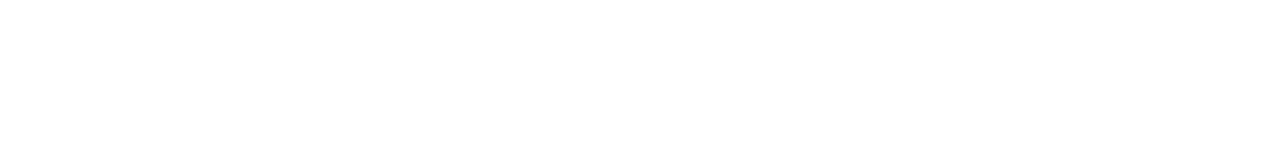
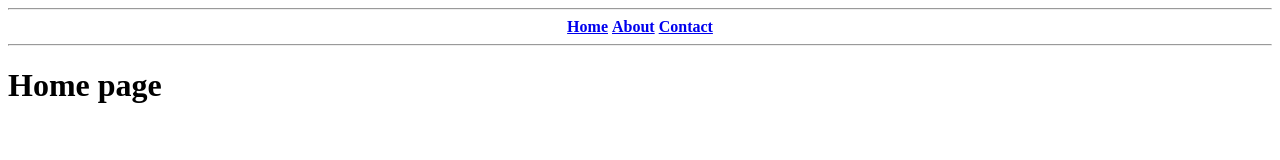
Before and after one commit to lochanathisumgit-code/Day-2-html_tags, a plain HTML site: page index.html in a window 1280 px wide. Drawn offline with Linux system fonts and the light colour scheme.

Commit message:
initial commit

```diff
--- a/index.html
+++ b/index.html
@@ -3,9 +3,19 @@
 <head>
     <meta charset="UTF-8">
     <meta name="viewport" content="width=device-width, initial-scale=1.0">
-    <title>Document</title>
+    <title>Homepage</title>
 </head>
 <body>
+    <hr>
+   <center>
+    <nav>
+      <strong><a href="index.html">Home</a></strong>
+        <strong><a href="about.html">About</a></strong>
+        <strong><a href="contact.html">Contact</a></strong>
+    </nav>
+    </center>
+    <hr>
 
+    <h1>Home page</h1>
 </body>
 </html>
```
